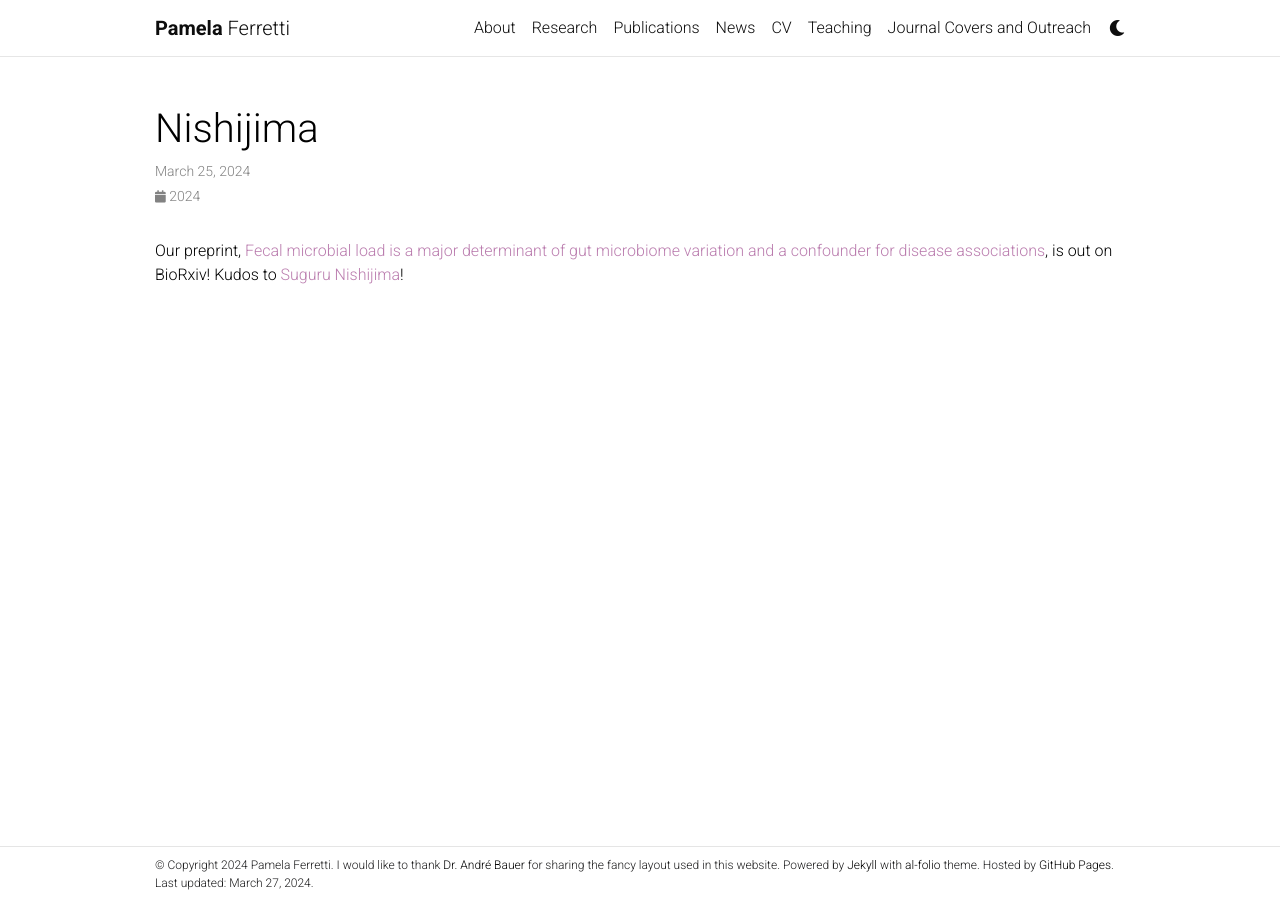
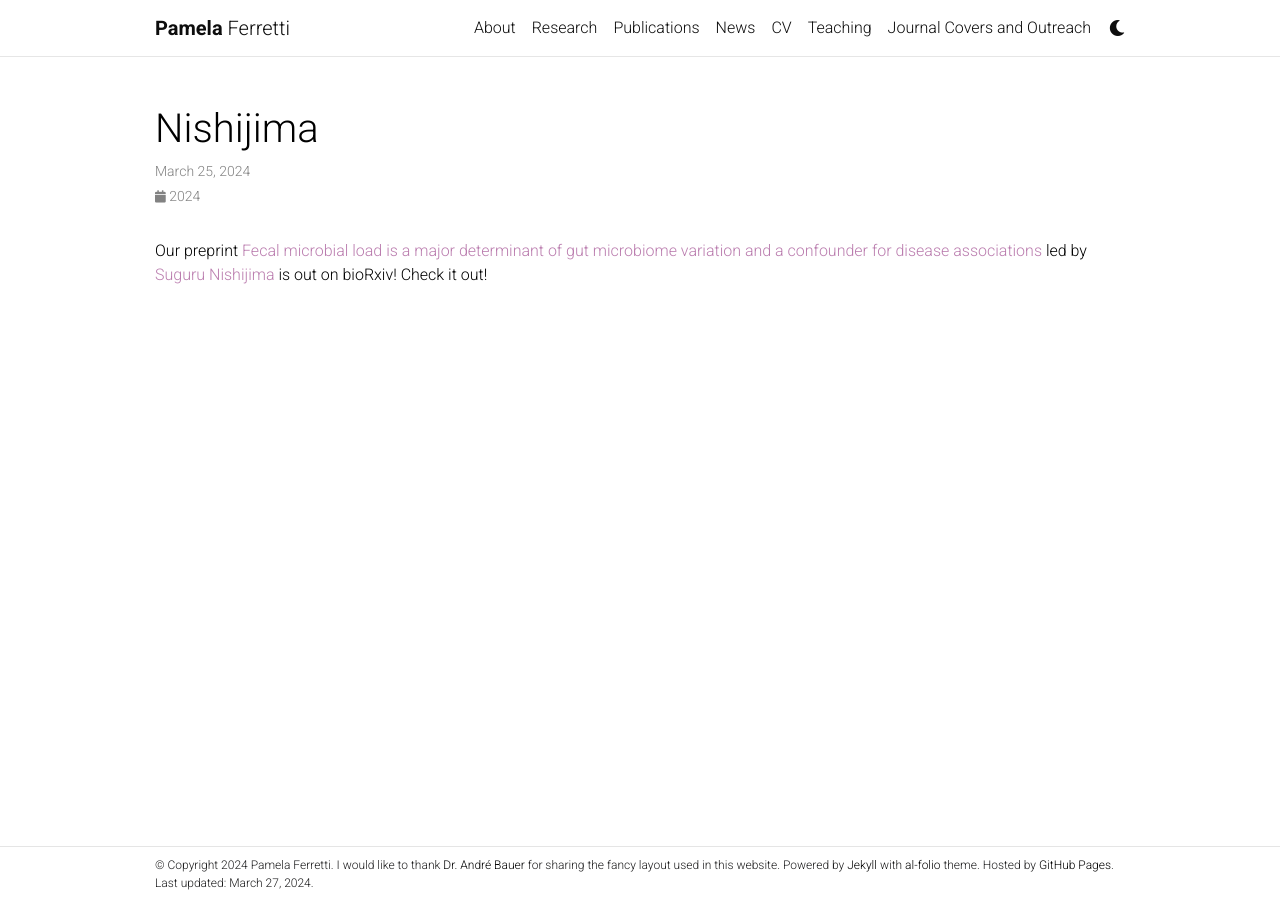
Before and after one commit to pamelaferretti/pamelaferretti.github.io, a Jekyll site: the page built from _news/Nishijima.md, in a window 1280 px wide. Built offline with Jekyll 4.4.1, drawn with Linux system fonts in a browser that asks for light colours; comment, search, counter and statistics services are not loaded; a style sheet for code colours, icons or effects is not loaded.

Commit message:
Update Nishijima.md

```diff
--- a/_news/Nishijima.md
+++ b/_news/Nishijima.md
@@ -4,4 +4,4 @@
 inline: true
 ---
 
-Our preprint, [Fecal microbial load is a major determinant of gut microbiome variation and a confounder for disease associations](https://www.biorxiv.org/content/10.1101/2024.03.18.584290v1.abstract), is out on BioRxiv! Kudos to [Suguru Nishijima](https://twitter.com/NishijimaSuguru)!
+Our preprint [Fecal microbial load is a major determinant of gut microbiome variation and a confounder for disease associations](https://www.biorxiv.org/content/10.1101/2024.03.18.584290v1.abstract) led by [Suguru Nishijima](https://twitter.com/NishijimaSuguru) is out on bioRxiv! Check it out!
```
